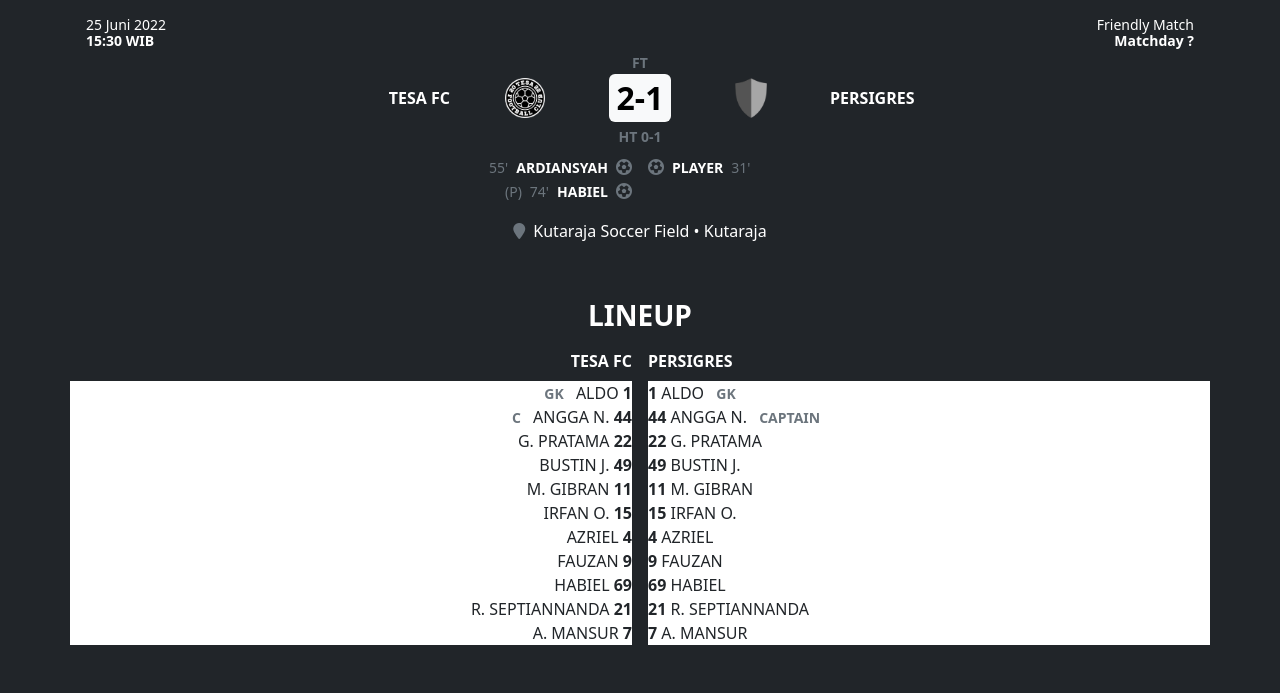
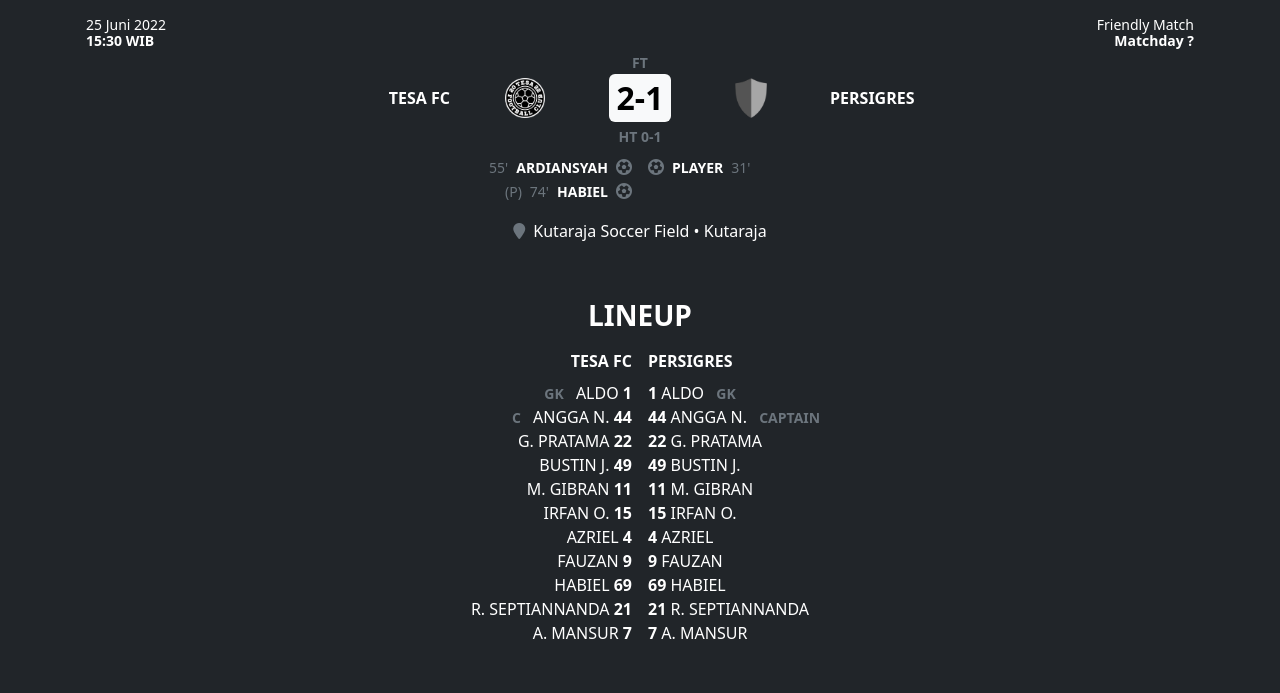
Before and after one commit to tesafc/tesafc.github.io, a Jekyll site: the page built from _matches/2022-06-25.md, in a window 1280 px wide. Shown: the part 781-1474 px from the top of the page. Built offline with Jekyll 4.4.1, drawn with Linux system fonts in a browser that asks for light colours; nearby versions of some CDN libraries.

Commit message:
Update match.html

```diff
--- a/_layouts/match.html
+++ b/_layouts/match.html
@@ -74,12 +74,12 @@
     <h3 class="text-center text-uppercase text-bg-dark fw-bolder mb-3">lineup</h3>
     <div class="row g-0">
       {% if page.lineup.home-team.lineup %}
-      <ul class="col-6 list-group text-bg-dark border-0 rounded-0 p-0 pe-2">
+      <ul class="col-6 list-group border-0 rounded-0 p-0 pe-2">
         <li class="list-group-item text-bg-dark text-end border-0 p-0 pb-2">
           <span class="text-end text-uppercase fw-bolder border-0 p-0">{{ page.home-team.name }}</span>
         </li>
         {% for player in page.lineup.home-team.lineup %}
-        <li class="list-group-item text-end border-0 p-0">
+        <li class="list-group-item text-bg-dark text-end border-0 p-0">
           {% if player.role %}<small class="text-uppercase fw-bolder text-secondary pe-2">{{ player.role }}</small>{% endif %}
           <span class="text-uppercase">{{ player.name }}</span>
           <span class="text-uppercase fw-bolder">{{ player.no-punggung }}</span>
@@ -88,12 +88,12 @@
       </ul>
       {% endif %}
       {% if page.lineup.away-team.lineup %}
-      <ul class="col-6 list-group text-bg-dark border-0 rounded-0 p-0 ps-2">
+      <ul class="col-6 list-group border-0 rounded-0 p-0 ps-2">
         <li class="list-group-item text-bg-dark text-start border-0 p-0 pb-2">
           <span class="text-end text-uppercase fw-bolder border-0 p-0">{{ page.away-team.name }}</span>
         </li>
         {% for player in page.lineup.away-team.lineup %}
-        <li class="list-group-item text-start border-0 p-0">
+        <li class="list-group-item text-bg-dark text-start border-0 p-0">
           <span class="text-uppercase fw-bolder">{{ player.no-punggung }}</span>
           <span class="text-uppercase">{{ player.name }}</span>
           {% if player.role %}<small class="text-uppercase fw-bolder text-secondary ps-2">{{ player.role }}</small>{% endif %}
```
